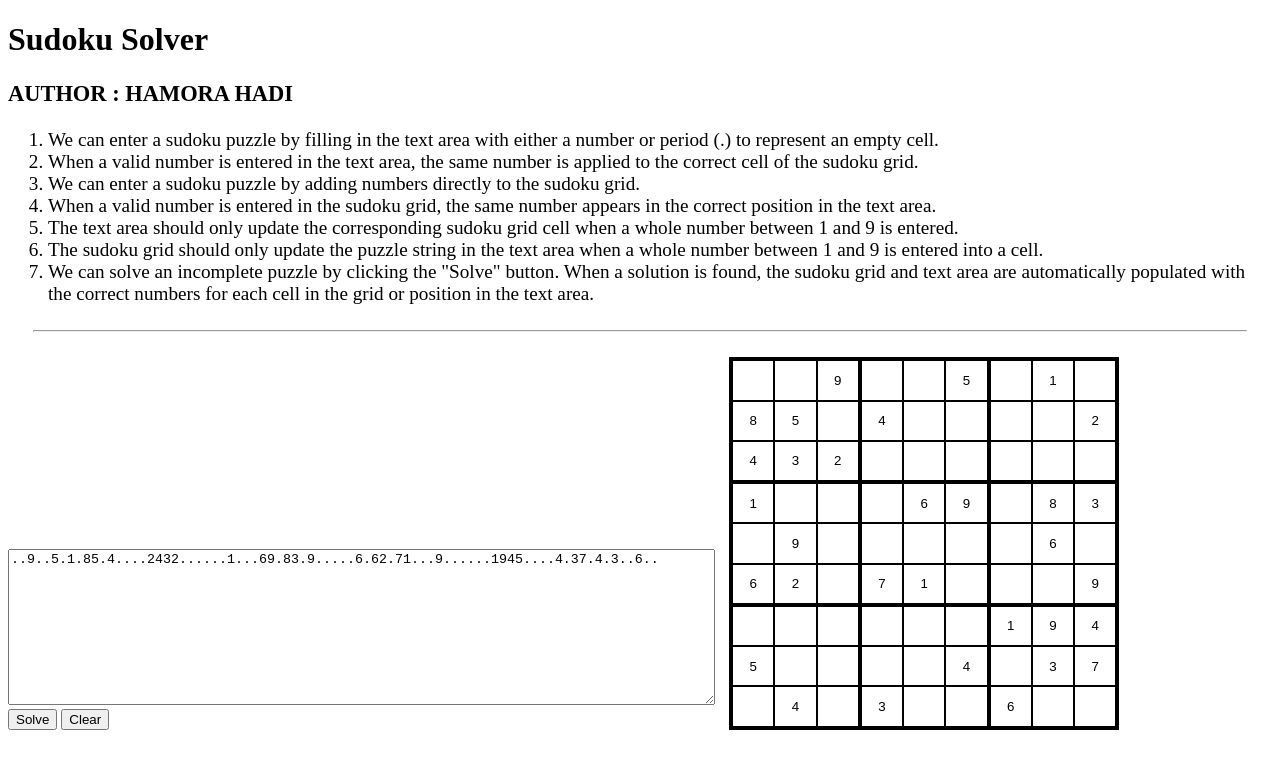
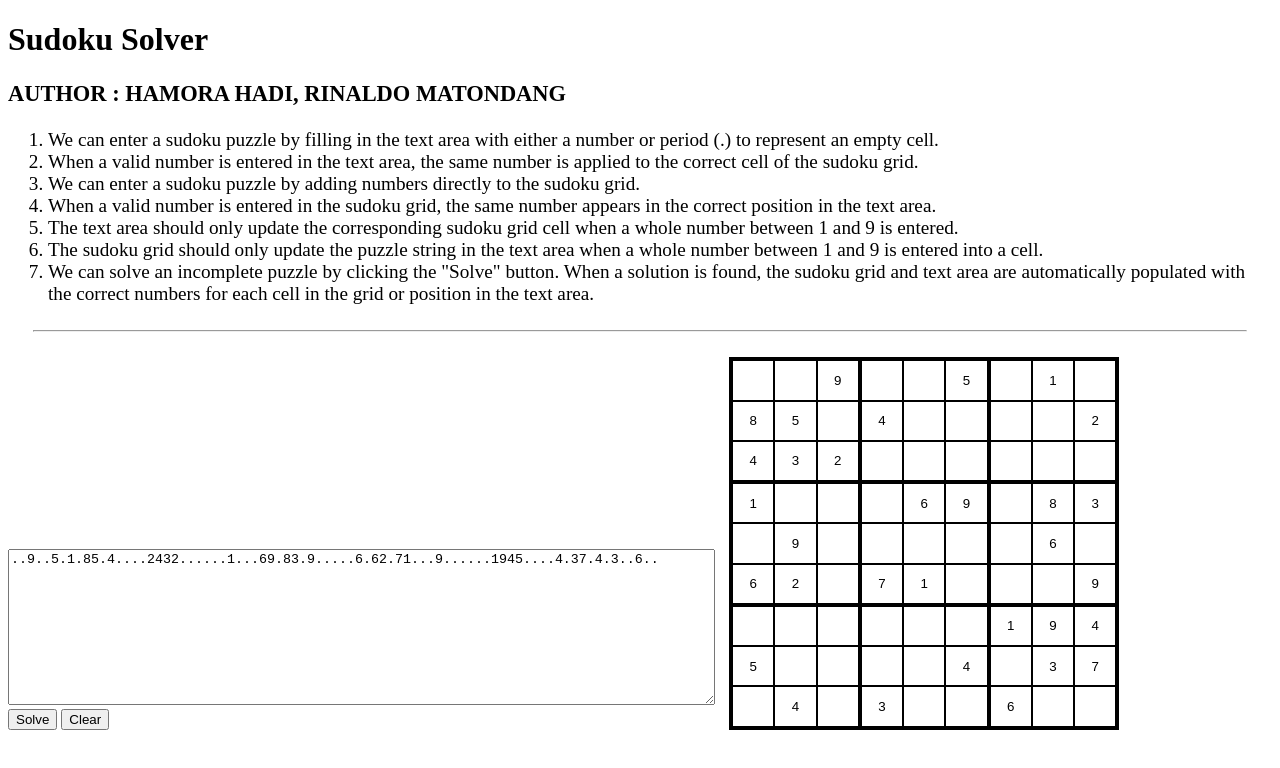
Before and after one commit to sammyon7/QualityAssurance, a website: page Sudoku/views/index.html in a window 1280 px wide. Drawn offline with Linux system fonts and the light colour scheme.

Commit message:
Update index.html

```diff
--- a/Sudoku/views/index.html
+++ b/Sudoku/views/index.html
@@ -18,7 +18,7 @@
       </h1>
     </header>
     <div id="user-stories">
-      <h3>AUTHOR : HAMORA HADI</h3>
+      <h3>AUTHOR : HAMORA HADI, RINALDO MATONDANG</h3>
       <ol>
         <li>
           We can enter a sudoku puzzle by filling in the text area with either a
```
